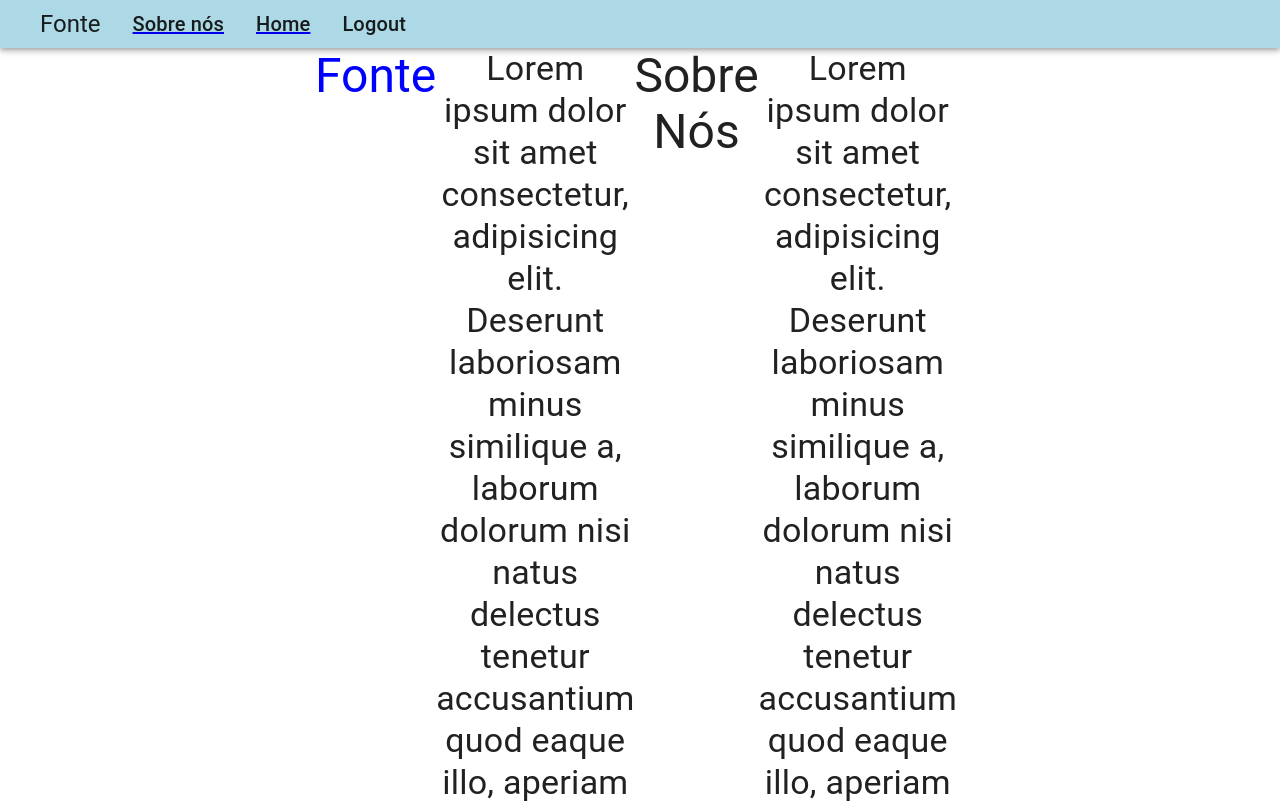
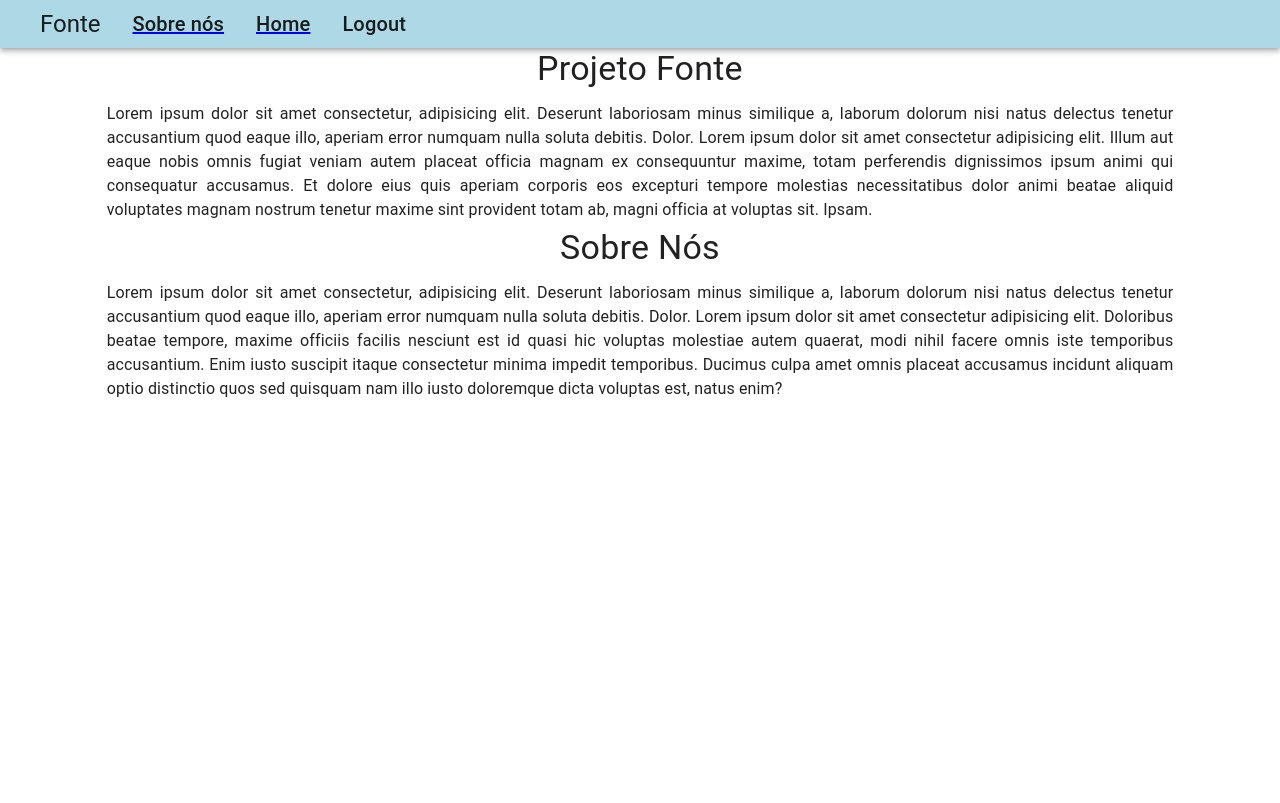
Before and after one commit to projetoFonte/FrontEnd, a React (Create React App) app: page /about in a window 1280 px wide. Shown: the top 803 px of the page. Built offline with nearby package versions, Linux system fonts and the light colour scheme.

Commit message:
Atualizando Sobre nós

```diff
--- a/src/pages/about/About.tsx
+++ b/src/pages/about/About.tsx
@@ -1,21 +1,31 @@
 import React from "react";
-import { Grid, Box, Typography,TextField } from "@material-ui/core";
+import { Grid, Box, Typography, TextField } from "@material-ui/core";
 import { Link } from "react-router-dom";
 
-function About()
-{
-    return(
+function About() {
+    return (
         <>
-            <Grid container direction="column" justifyContent="center" alignItems="center">
-                <Grid alignItems="center" xs={6}>
-                    <Box paddingX={20}>
-                        <Box display="flex" justifyContent="center">
-                        <Typography variant="h3" gutterBottom color="textPrimary" component="h3" align="center" style={{color:"blue"}} >Fonte </Typography>
-                            <Typography variant="h4" gutterBottom color="textPrimary" component="h4" align="center" >Lorem ipsum dolor sit amet consectetur, adipisicing elit. Deserunt laboriosam minus similique a, laborum dolorum nisi natus delectus tenetur accusantium quod eaque illo, aperiam error numquam nulla soluta debitis. Dolor.</Typography>
-                        <Typography variant="h3" gutterBottom color="textPrimary" component="h3" align="center" >Sobre Nós </Typography>
-                            <Typography variant="h4" gutterBottom color="textPrimary" component="h4" align="center" >Lorem ipsum dolor sit amet consectetur, adipisicing elit. Deserunt laboriosam minus similique a, laborum dolorum nisi natus delectus tenetur accusantium quod eaque illo, aperiam error numquam nulla soluta debitis. Dolor.</Typography>
-                            <Box marginRight={1}>
-                            </Box>
+            <Grid container direction="row" justifyContent="center" alignItems="center">
+                <Grid item xs={10} >
+
+                    <Box flexDirection="column" display="flex" justifyContent="center" alignItems="center">
+                        <Typography variant="h4" gutterBottom color="textPrimary" component="h4" align="center">
+                            Projeto Fonte
+                        </Typography>
+                        <Typography variant="body1" gutterBottom color="textPrimary" component="body" align="justify" >
+                            Lorem ipsum dolor sit amet consectetur, adipisicing elit. Deserunt laboriosam minus similique a, laborum dolorum nisi natus delectus tenetur accusantium quod eaque illo, aperiam error numquam nulla soluta debitis. Dolor.
+                            Lorem ipsum dolor sit amet consectetur adipisicing elit. Illum aut eaque nobis omnis fugiat veniam autem placeat officia magnam ex consequuntur maxime, totam perferendis dignissimos ipsum animi qui consequatur accusamus.
+                            Et dolore eius quis aperiam corporis eos excepturi tempore molestias necessitatibus dolor animi beatae aliquid voluptates magnam nostrum tenetur maxime sint provident totam ab, magni officia at voluptas sit. Ipsam.
+                        </Typography>
+                        <Box flexDirection="column" display="flex" justifyContent="center" alignItems="center">
+                            <Typography variant="h4" gutterBottom color="textPrimary" component="h4" align="center" >
+                                Sobre Nós
+                            </Typography>
+                            <Typography variant="body1" gutterBottom color="textPrimary" component="body" align="justify" >
+                                Lorem ipsum dolor sit amet consectetur, adipisicing elit. Deserunt laboriosam minus similique a, laborum dolorum nisi natus delectus tenetur accusantium quod eaque illo, aperiam error numquam nulla soluta debitis. Dolor.
+                                Lorem ipsum dolor sit amet consectetur adipisicing elit. Doloribus beatae tempore, maxime officiis facilis nesciunt est id quasi hic voluptas molestiae autem quaerat, modi nihil facere omnis iste temporibus accusantium.
+                                Enim iusto suscipit itaque consectetur minima impedit temporibus. Ducimus culpa amet omnis placeat accusamus incidunt aliquam optio distinctio quos sed quisquam nam illo iusto doloremque dicta voluptas est, natus enim?
+                            </Typography>
                         </Box>
                     </Box>
                 </Grid>
```
